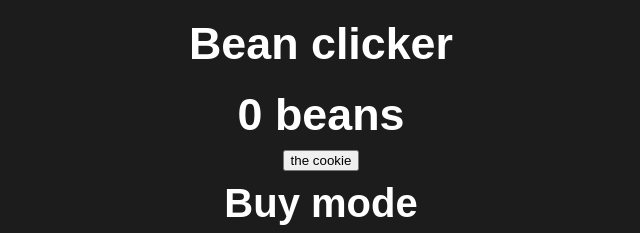
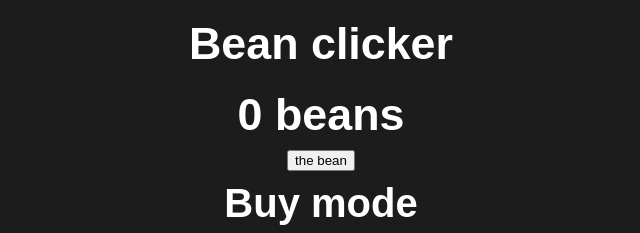
Before and after one commit to Sheep26/Bean-clicker, a plain HTML site: page index.html in a window 1280 px wide. Shown: the top 233 px of the page, 327-967 px from the left. Drawn offline with Linux system fonts and the light colour scheme.

Commit message:
Update index.html

```diff
--- a/index.html
+++ b/index.html
@@ -59,7 +59,7 @@
         </label>
         beans
       </h1>
-      <button onclick="onbeansbuttonclicked()" class="cookie">the cookie</button>
+      <button onclick="onbeansbuttonclicked()">the bean</button>
       <br>
       <h1 style="font-size: 40px;">Buy mode</h1>
       <button onclick="setbuyamount(1)">1</button> <button onclick="setbuyamount(10)">10</button> <button onclick="setbuyamount(100)">100</button> <button onclick="setbuyamount(1000)">1000</button>
```
